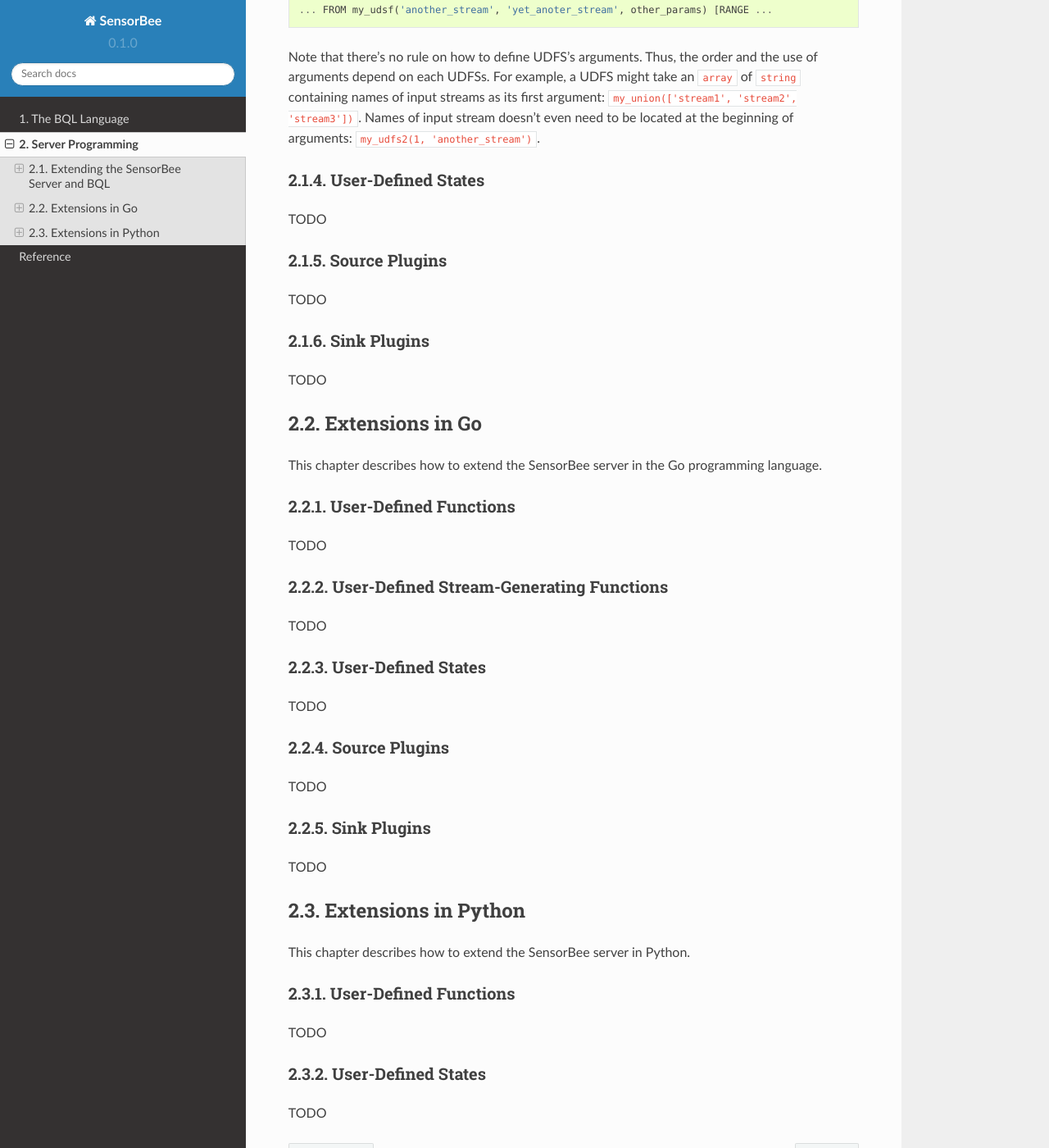
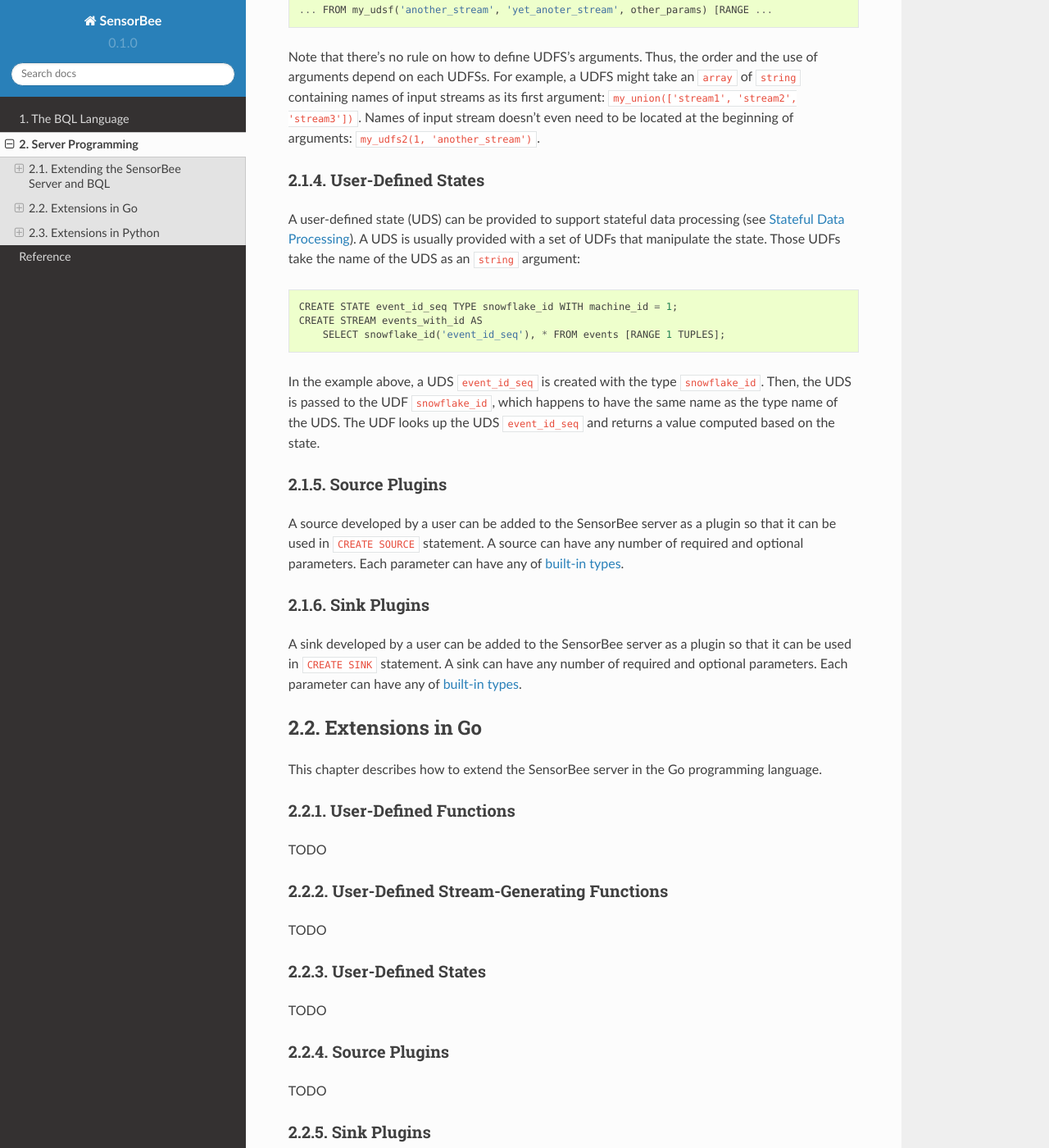
Before and after one commit to sensorbee/docs, a Sphinx documentation site: the page built from source/server_programming.rst, in a window 1280 px wide and 1400 px high, scrolled down 1625 px. Shown: the whole window at 82% size. Built offline with Sphinx 7.4.7 and the Read the Docs theme 2.0.0, drawn with Linux system fonts in a browser that asks for light colours; some of the changed text lies outside the part shown.

Commit message:
Add description of UDSs, source plugins, and sink plugins

```diff
--- a/source/server_programming/extend.rst
+++ b/source/server_programming/extend.rst
@@ -63,14 +63,32 @@ even need to be located at the beginning of arguments:
 User-Defined States
 ===================
 
-TODO
+A user-defined state (UDS) can be provided to support stateful data processing
+(see :ref:`bql_io_state`). A UDS is usually provided with a set of UDFs that
+manipulate the state. Those UDFs take the name of the UDS as an ``string``
+argument::
+
+    CREATE STATE event_id_seq TYPE snowflake_id WITH machine_id = 1;
+    CREATE STREAM events_with_id AS
+        SELECT snowflake_id('event_id_seq'), * FROM events [RANGE 1 TUPLES];
+
+In the example above, a UDS ``event_id_seq`` is created with the type
+``snowflake_id``. Then, the UDS is passed to the UDF ``snowflake_id``, which
+happens to have the same name as the type name of the UDS. The UDF looks up
+the UDS ``event_id_seq`` and returns a value computed based on the state.
 
 Source Plugins
 ==============
 
-TODO
+A source developed by a user can be added to the SensorBee server as a plugin
+so that it can be used in ``CREATE SOURCE`` statement. A source can have any
+number of required and optional parameters. Each parameter can have any of
+:ref:`built-in types <bql_types_types>`.
 
 Sink Plugins
 ============
 
-TODO
+A sink developed by a user can be added to the SensorBee server as a plugin
+so that it can be used in ``CREATE SINK`` statement. A sink can have any
+number of required and optional parameters. Each parameter can have any of
+:ref:`built-in types <bql_types_types>`.
```
Also changed, not shown: other parts of source/server_programming/extend.rst (+2 -2 lines), source/bql/io.rst (+17 -0 lines).
